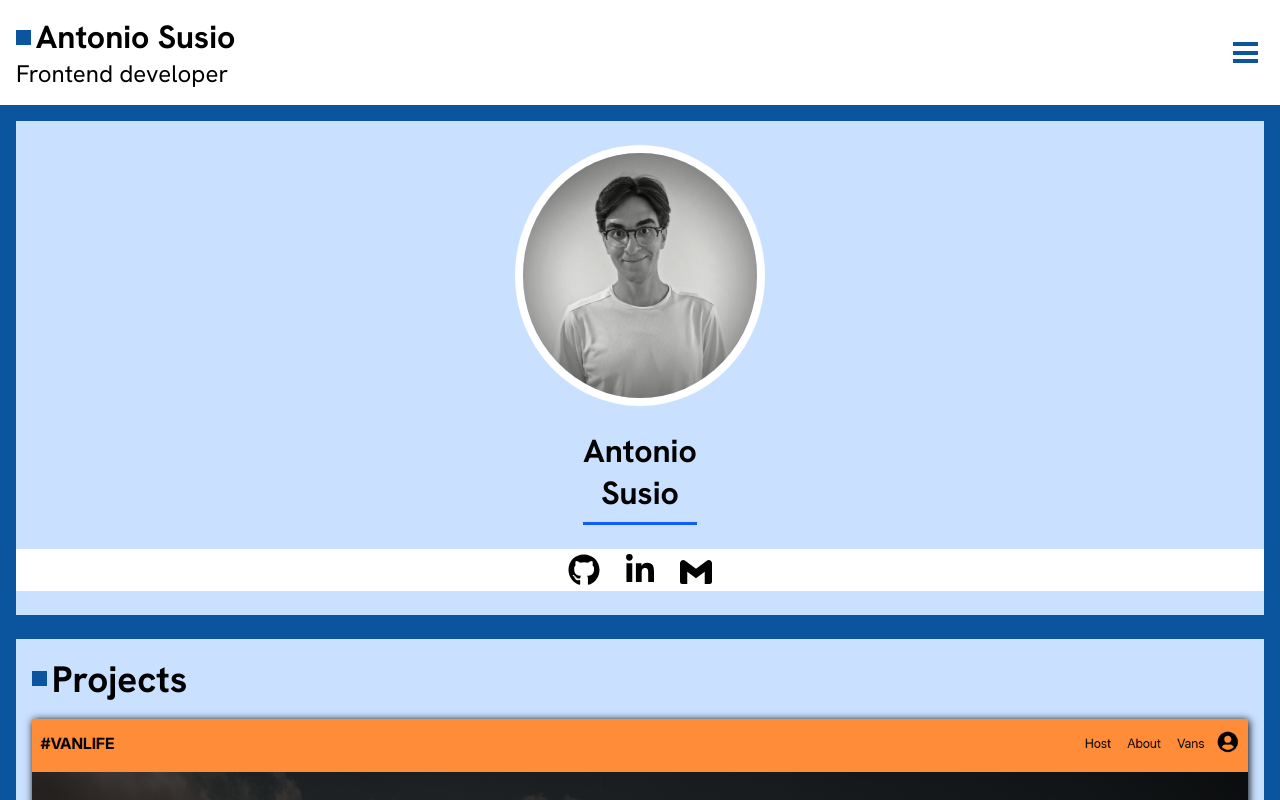
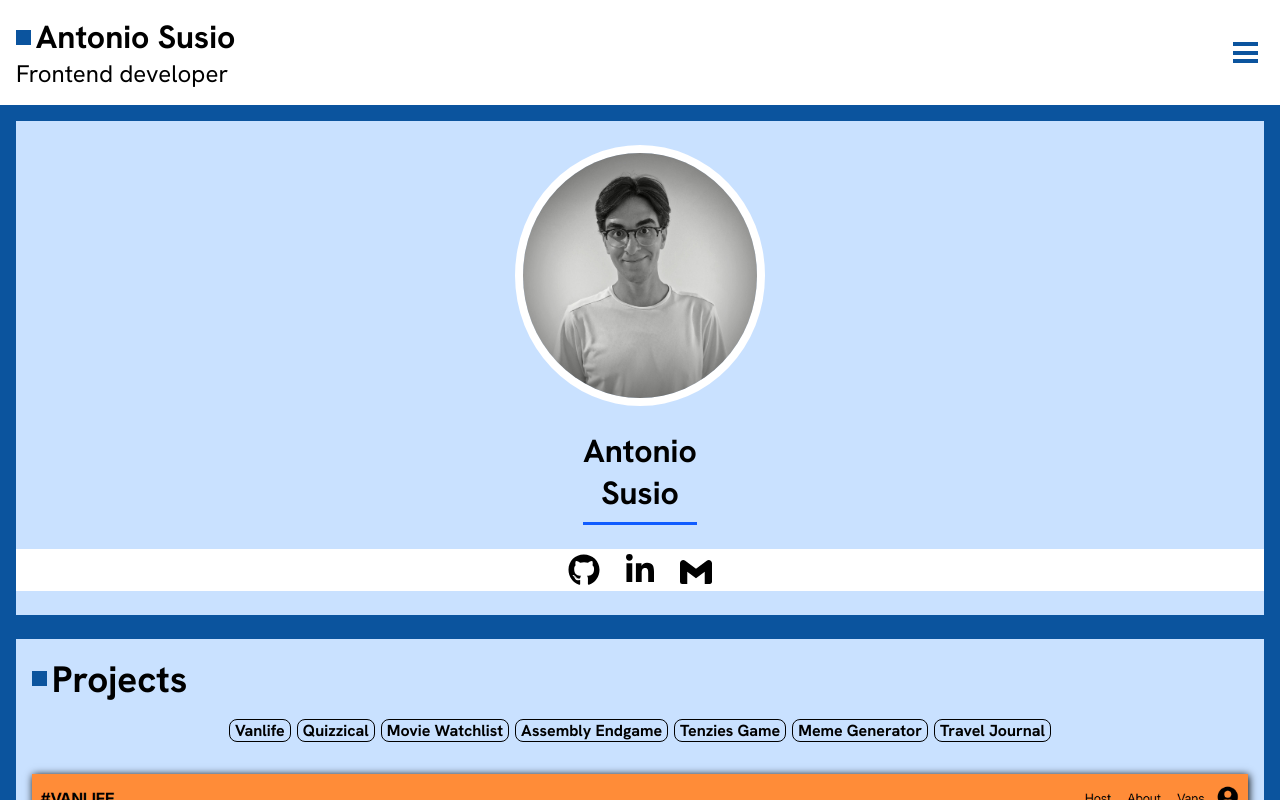
Before and after one commit to AntonioSusio/my-portfolio, a React (Vite) app: page /projects in a window 1280 px wide. Shown: the top 800 px of the page. Built offline with nearby package versions, Linux system fonts and the light colour scheme.

Commit message:
Added anchor tag to projects section

```diff
--- a/src/index.css
+++ b/src/index.css
@@ -34,7 +34,8 @@ body {
 .scrimba-link,
 .technologies-paragraph,
 .technology,
-.project-link {
+.project-link,
+.anchor-page-links {
   font-weight: bold;
 }
 
@@ -324,6 +325,21 @@ img {
 }
 
 /* Projects section */
+.anchor-page-links-container {
+  flex-wrap: wrap;
+  gap: 0.4rem;
+  justify-content: center;
+  margin-bottom: 1rem;
+}
+
+.anchor-page-links {
+  border: 1px solid #000000;
+  border-radius: 8px;
+  width: fit-content;
+  padding: 0 0.3rem;
+  cursor: pointer;
+}
+
 .project-card {
   box-shadow: 1px 1px 8px #000;
 }
--- a/src/pages/Projects.tsx
+++ b/src/pages/Projects.tsx
@@ -11,8 +11,18 @@ export default function Projects() {
     setProjects(projectsData);
   }, []);
 
+  const anchorEl = projects.map((project) => (
+    <a href={`#${project.id}`} className="anchor-page-links">
+      {project.projectName}
+    </a>
+  ));
+
   const projectEl = projects.map((project) => (
-    <div key={nanoid()} className="project-card flex flex-col">
+    <div
+      id={`${project.id}`}
+      key={nanoid()}
+      className="project-card flex flex-col"
+    >
       <img
         src={project.projectImage}
         alt={project.alternativeText}
@@ -42,6 +52,8 @@ export default function Projects() {
     <section className="projects-section flex flex-col">
       <h1 className="projects-heading flex">Projects</h1>
 
+      <div className="anchor-page-links-container flex">{anchorEl}</div>
+
       <div className="projects-container flex flex-col">{projectEl}</div>
     </section>
   );
--- a/src/projects.ts
+++ b/src/projects.ts
@@ -1,4 +1,5 @@
 export interface Project {
+    id: number,
     projectName: string,
     projectDescritpion: string,
     projectTechnologies: string[],
@@ -9,6 +10,7 @@ export interface Project {
 
 const projectsData: Project[] = [
     {
+        id: 1,
         projectName: "Vanlife",
         projectDescritpion: "A project based on the buying and selling of camper vans. React Routing method was used to navigate between pages and Authentication Required to access sections reserved only for logged-in users.",
         projectTechnologies: ["React", "Javascript", "Typescript"],
@@ -18,6 +20,7 @@ const projectsData: Project[] = [
     },
 
     {
+        id: 2,
         projectName: "Quizzical",
         projectDescritpion: "A simple quiz app project where you have to answer five general knowledge questions.",
         projectTechnologies: ["React", "Javascript"],
@@ -27,6 +30,7 @@ const projectsData: Project[] = [
     },
 
     {
+        id: 3,
         projectName: "Movie Watchlist",
         projectDescritpion: "A Watchlist application project where you can create your own list of movies or TV shows to watch.",
         projectTechnologies: ["Javascript"],
@@ -36,6 +40,7 @@ const projectsData: Project[] = [
     },
 
     {
+        id: 4,
         projectName: "Assembly Endgame",
         projectDescritpion: "This project is very similar to the game of Hangman. You have 8 lives. Each life is represented by a different programming technology. Try not to lose your favorite!",
         projectTechnologies: ["React", "Javascript"],
@@ -45,6 +50,7 @@ const projectsData: Project[] = [
     },
 
     {
+        id: 5,
         projectName: "Tenzies Game",
         projectDescritpion: "A project that represents a game where you have to win by finding the same number on all the dices. Will you be lucky quickly?",
         projectTechnologies: ["React", "Javascript"],
@@ -54,6 +60,7 @@ const projectsData: Project[] = [
     },
 
     {
+        id: 6,
         projectName: "Meme Generator",
         projectDescritpion: "A simple project that generates random memes and allows you to write what you'd like to be shown on the image. Let your creativity flow! 😆",
         projectTechnologies: ["React", "Javascript"],
@@ -63,6 +70,7 @@ const projectsData: Project[] = [
     },
 
     {
+        id: 7,
         projectName: "Travel Journal",
         projectDescritpion: "A simple static project built with React depicting my travel journal with all the destinations I would like to visit.",
         projectTechnologies: ["React", "Javascript"],
```
